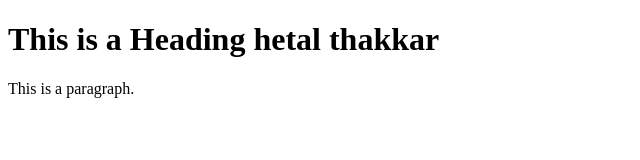
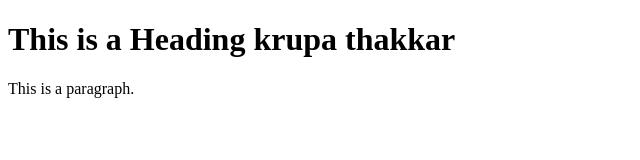
Before and after one commit to krupasavadiya/demo, a plain HTML site: page index.html in a window 1280 px wide. Shown: the whole page, without its empty margins (0-640 px from the left). Drawn offline with Linux system fonts and the light colour scheme.

Commit message:
update again

```diff
--- a/index.html
+++ b/index.html
@@ -5,7 +5,8 @@
 </head>
 <body>
 
-<h1>This is a Heading  hetal thakkar</h1>
+<h1>This is a Heading  krupa thakkar</h1>
+
 <p>This is a paragraph.</p>
 
 </body>
```
